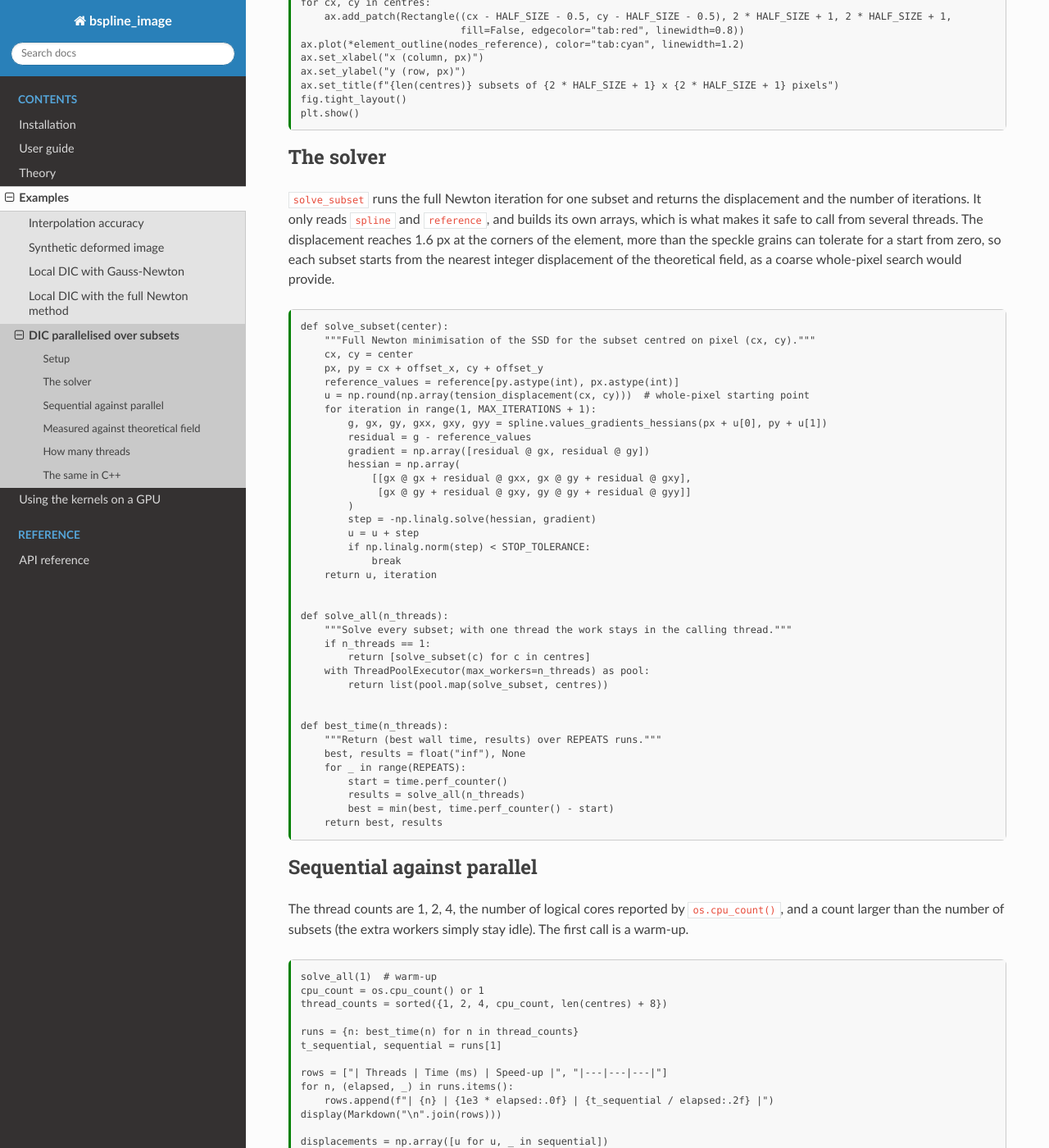
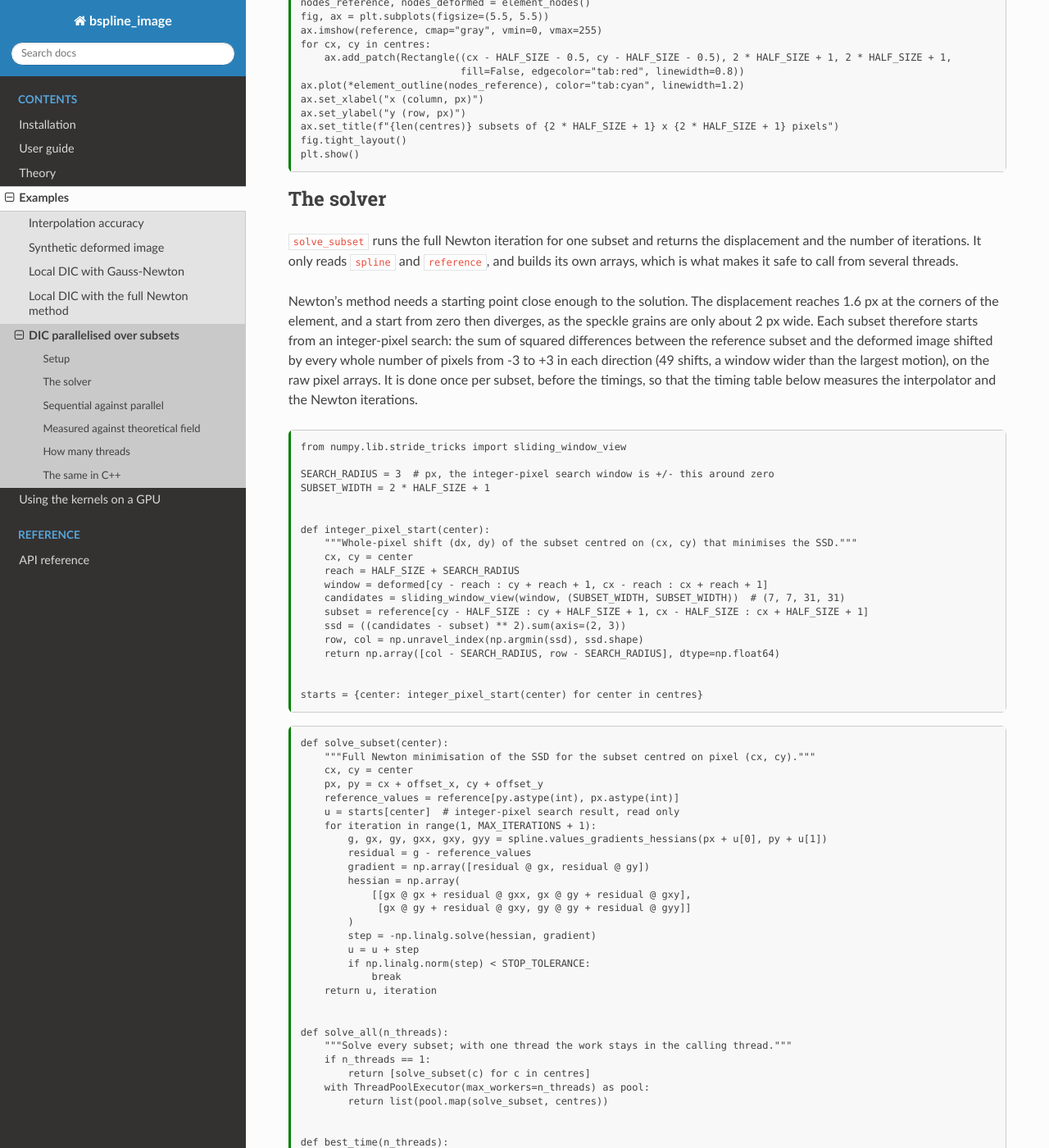
Before and after one commit to thibaultbarret/bspline_image, a Sphinx documentation site: the page built from docs/sphinx/examples/dic_parallel_subsets.md, in a window 1280 px wide and 1400 px high, scrolled down 1372 px. Shown: the whole window at 82% size. Built offline with Sphinx 7.4.7 and the Read the Docs theme 3.1.0, drawn with Linux system fonts in a browser that asks for light colours; the version number is read from the project's files by our own code; some of the changed text lies outside the part shown.

Commit message:
docs: search the starting point of each subset and fix the bias explanation

````diff
--- a/docs/sphinx/examples/dic_parallel_subsets.md
+++ b/docs/sphinx/examples/dic_parallel_subsets.md
@@ -60,9 +60,12 @@ spline = BSplineImage(deformed, degree=DIC_DEGREE)  # shared by all the threads,
 
 offsets = np.arange(-HALF_SIZE, HALF_SIZE + 1)
 offset_x, offset_y = (a.ravel().astype(np.float64) for a in np.meshgrid(offsets, offsets))
-first = ELEMENT_FIRST + ELEMENT_MARGIN + HALF_SIZE
-stop = ELEMENT_FIRST + ELEMENT_SIZE - ELEMENT_MARGIN - HALF_SIZE
-axis_centres = np.arange(first, stop, STEP)
+# Subset centres: the grid is centred in the part of the element left free by the margin.
+lowest = ELEMENT_FIRST + ELEMENT_MARGIN + HALF_SIZE
+highest = ELEMENT_FIRST + ELEMENT_SIZE - 1 - ELEMENT_MARGIN - HALF_SIZE
+n_per_axis = (highest - lowest) // STEP + 1
+first = lowest + ((highest - lowest) - (n_per_axis - 1) * STEP) // 2
+axis_centres = first + STEP * np.arange(n_per_axis)
 centres = [(cx, cy) for cy in axis_centres for cx in axis_centres]
 centre_array = np.array(centres, dtype=np.float64)
 print(f"{len(centres)} subsets of {offset_x.size} pixels")
@@ -91,10 +94,37 @@ plt.show()
 
 `solve_subset` runs the full Newton iteration for one subset and returns the displacement and
 the number of iterations. It only reads `spline` and `reference`, and builds its own arrays,
-which is what makes it safe to call from several threads. The displacement reaches 1.6 px at the
-corners of the element, more than the speckle grains can tolerate for a start from zero, so each
-subset starts from the nearest integer displacement of the theoretical field, as a coarse
-whole-pixel search would provide.
+which is what makes it safe to call from several threads.
+
+Newton's method needs a starting point close enough to the solution. The displacement reaches
+1.6 px at the corners of the element, and a start from zero then diverges, as the speckle grains
+are only about 2 px wide. Each subset therefore starts from an integer-pixel search: the sum of
+squared differences between the reference subset and the deformed image shifted by every whole
+number of pixels from -3 to +3 in each direction (49 shifts, a window wider than the largest
+motion), on the raw pixel arrays. It is done once per subset, before the timings, so that the
+timing table below measures the interpolator and the Newton iterations.
+
+```{code-cell} ipython3
+from numpy.lib.stride_tricks import sliding_window_view
+
+SEARCH_RADIUS = 3  # px, the integer-pixel search window is +/- this around zero
+SUBSET_WIDTH = 2 * HALF_SIZE + 1
+
+
+def integer_pixel_start(center):
+    """Whole-pixel shift (dx, dy) of the subset centred on (cx, cy) that minimises the SSD."""
+    cx, cy = center
+    reach = HALF_SIZE + SEARCH_RADIUS
+    window = deformed[cy - reach : cy + reach + 1, cx - reach : cx + reach + 1]
+    candidates = sliding_window_view(window, (SUBSET_WIDTH, SUBSET_WIDTH))  # (7, 7, 31, 31)
+    subset = reference[cy - HALF_SIZE : cy + HALF_SIZE + 1, cx - HALF_SIZE : cx + HALF_SIZE + 1]
+    ssd = ((candidates - subset) ** 2).sum(axis=(2, 3))
+    row, col = np.unravel_index(np.argmin(ssd), ssd.shape)
+    return np.array([col - SEARCH_RADIUS, row - SEARCH_RADIUS], dtype=np.float64)
+
+
+starts = {center: integer_pixel_start(center) for center in centres}
+```
 
 ```{code-cell} ipython3
 def solve_subset(center):
@@ -102,7 +132,7 @@ def solve_subset(center):
     cx, cy = center
     px, py = cx + offset_x, cy + offset_y
     reference_values = reference[py.astype(int), px.astype(int)]
-    u = np.round(np.array(tension_displacement(cx, cy)))  # whole-pixel starting point
+    u = starts[center]  # integer-pixel search result, read only
     for iteration in range(1, MAX_ITERATIONS + 1):
         g, gx, gy, gxx, gxy, gyy = spline.values_gradients_hessians(px + u[0], py + u[1])
         residual = g - reference_values
@@ -165,10 +195,12 @@ print(f"{len(centres)} subsets, {min(iterations)} to {max(iterations)} Newton it
 
 ## Measured against theoretical field
 
-The measured displacement is compared with the theoretical field at each subset centre, and the
+The measured displacement is compared with the theoretical field at each subset centre (the
+right column shows the signed error on each component), and the
 strains are estimated by a linear regression of the measured field,
-$u \approx a_x + \varepsilon_{xx}\, x + \gamma_{xy}\, y$ and
-$v \approx a_y + \gamma_{yx}\, x + \varepsilon_{yy}\, y$.
+$u \approx a_x + \varepsilon_{xx}\, x + b_x\, y$ and
+$v \approx a_y + b_y\, x + \varepsilon_{yy}\, y$ (the coefficients $b_x$ and $b_y$, the
+cross gradients, should vanish).
 
 ```{code-cell} ipython3
 design = np.column_stack([np.ones(len(centres)), centre_array])
@@ -187,11 +219,14 @@ for row, (name, k) in enumerate((("u_x", 0), ("u_y", 1))):
         im = ax.imshow(data.reshape(grid_shape), extent=extent, cmap="RdBu_r", vmin=-limit, vmax=limit)
         ax.set_title(f"{kind} ${name}$")
         fig.colorbar(im, ax=ax, fraction=0.046, label="px")
-axes[0, 2].axis("off")
-im = axes[1, 2].imshow(errors.reshape(grid_shape), extent=extent, cmap="magma", vmin=0)
-axes[1, 2].set_title("$|\\mathbf{u} - \\mathbf{u}_{theory}|$")
-fig.colorbar(im, ax=axes[1, 2], fraction=0.046, label="px")
-for ax in axes.ravel()[[0, 1, 3, 4, 5]]:
+component_error = displacements - theory
+error_limit = np.abs(component_error).max()
+for row, name in enumerate(("u_x", "u_y")):
+    im = axes[row, 2].imshow(component_error[:, row].reshape(grid_shape), extent=extent, cmap="RdBu_r",
+                             vmin=-error_limit, vmax=error_limit)
+    axes[row, 2].set_title(f"error on ${name}$ (measured - theoretical)")
+    fig.colorbar(im, ax=axes[row, 2], fraction=0.046, label="px")
+for ax in axes.ravel():
     ax.set_xlabel("subset centre x (px)")
     ax.set_ylabel("subset centre y (px)")
 fig.tight_layout()
@@ -202,7 +237,7 @@ plt.show()
 :tags: [remove-cell]
 
 ERROR_THRESHOLD = 3e-2  # px, about twice the measured maximum (see the text)
-STRAIN_TOLERANCE = 1e-4  # about ten times the measured strain error
+STRAIN_TOLERANCE = 1e-4  # a comfortable margin over the measured strain error
 for n, (_, results) in runs.items():
     assert len(results) == len(centres)
     assert np.array_equal(np.array([u for u, _ in results]), displacements), n
@@ -218,16 +253,16 @@ assert max(thread_counts) > len(centres)
 Every thread count gives exactly the same displacements as the sequential run: the subsets are
 independent and each one performs the same arithmetic whatever thread runs it.
 
-A translation-only subset is nevertheless unbiased at its centre for this field. The motion
-inside a subset is the centre displacement plus a linear part, $\mathbf{u}(\mathbf{x}) =
-\mathbf{u}_c + \nabla\mathbf{u}\,(\mathbf{x} - \mathbf{x}_c)$, which is odd about the centre:
-a translation cannot represent it, but because the subset is symmetric the linear part averages
-to zero, and the translation that best matches the subset is $\mathbf{u}_c$. What remains is a
-second-order effect, the unmodelled stretch of the speckle inside the subset (about 0.3 px
-between its centre and its edge along $y$, 1 % of 31 px). It acts as noise on each subset, so
-the error shown above is of the order of $10^{-2}$ px, far above the interpolation bias, but
-it has no systematic sign: the regression on the subsets recovers the strains to about
-$10^{-5}$ (printed above). The hidden checks require the maximum error to stay below $3 \times 10^{-2}$ px, about
+A translation cannot represent the stretch inside a subset: the motion is the displacement
+at the centre plus a linear part, $\mathbf{u}(\mathbf{x}) = \mathbf{u}_c +
+\nabla\mathbf{u}\,(\mathbf{x} - \mathbf{x}_c)$, which reaches about 0.15 px between the centre
+and the edge along $y$ (1 % of 15 px). Because the subset is symmetric, this linear part has no
+net effect on average over speckle patterns; but for a given speckle the texture inside the
+subset is not symmetric, so the best translation differs slightly from the displacement at the
+centre. This difference is proportional to the strain and does not shrink with the subset size:
+it acts as noise of about $10^{-2}$ px with no systematic sign, far above the interpolation
+bias. The regression over the subsets averages it out and recovers the strains to about
+$10^{-5}$ (printed above); a first-order (affine) subset shape function would remove it. The hidden checks require the maximum error to stay below $3 \times 10^{-2}$ px, about
 twice the measured maximum, and the strains to be within $10^{-4}$ of the imposed values, a
 margin for small numerical differences between platforms that still catches a regression.
 
@@ -251,7 +286,8 @@ closer the scaling gets to the number of cores. With much smaller tasks, hand ea
 ## The same in C++
 
 The C++ version distributes the subsets over `std::thread` workers and shares one `const`
-`BSplineImage<double, 5>` between them. It is built and run with the other examples.
+`BSplineImage<double, 5>` between them. It uses an analytic speckle under a uniform translation,
+not the element above, and is built and run with the other examples.
 
 ```{literalinclude} ../../../examples/dic_parallel_subsets.cpp
 :language: cpp
````
Also changed, not shown: docs/sphinx/examples/synthetic_image.md (+3 -1 lines).
